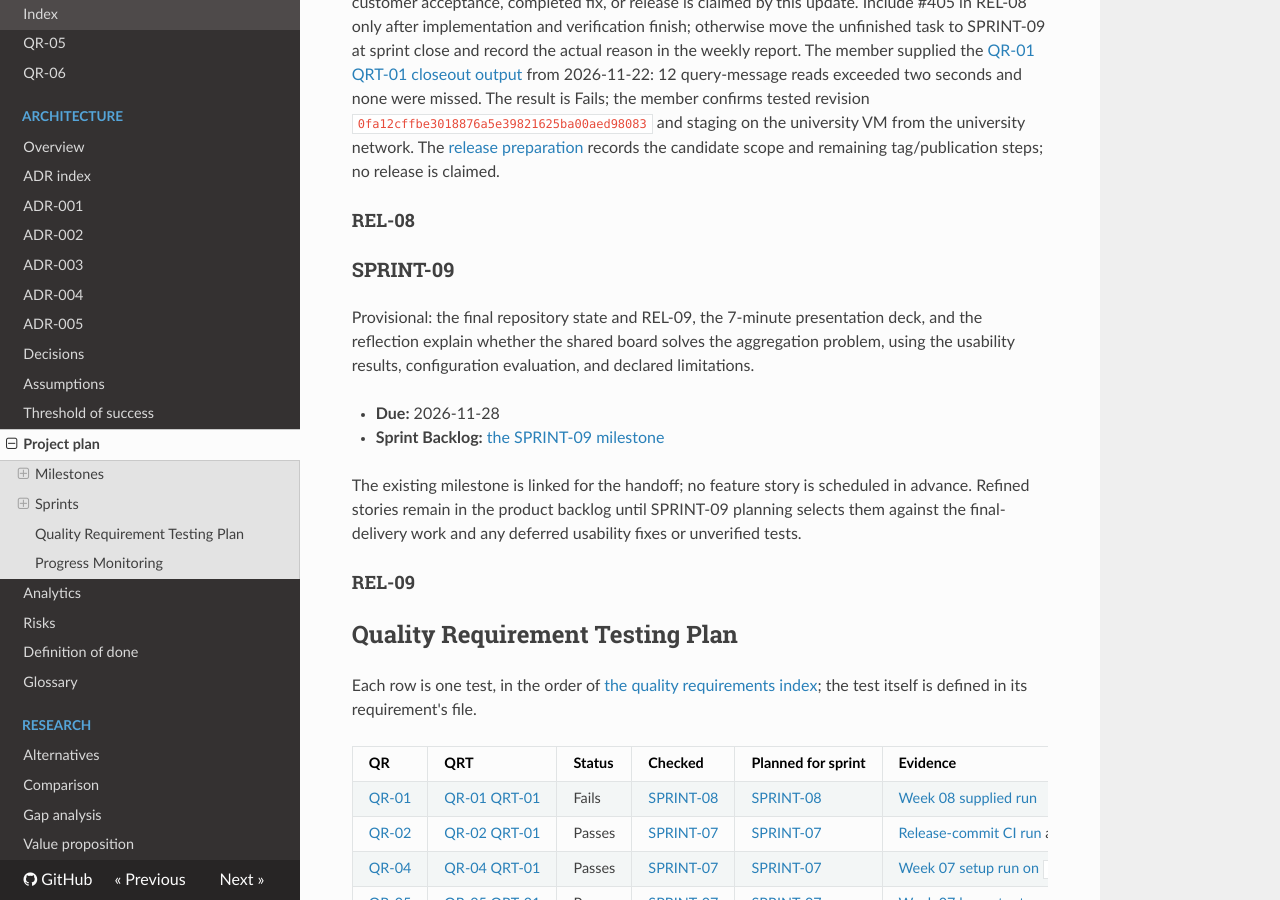
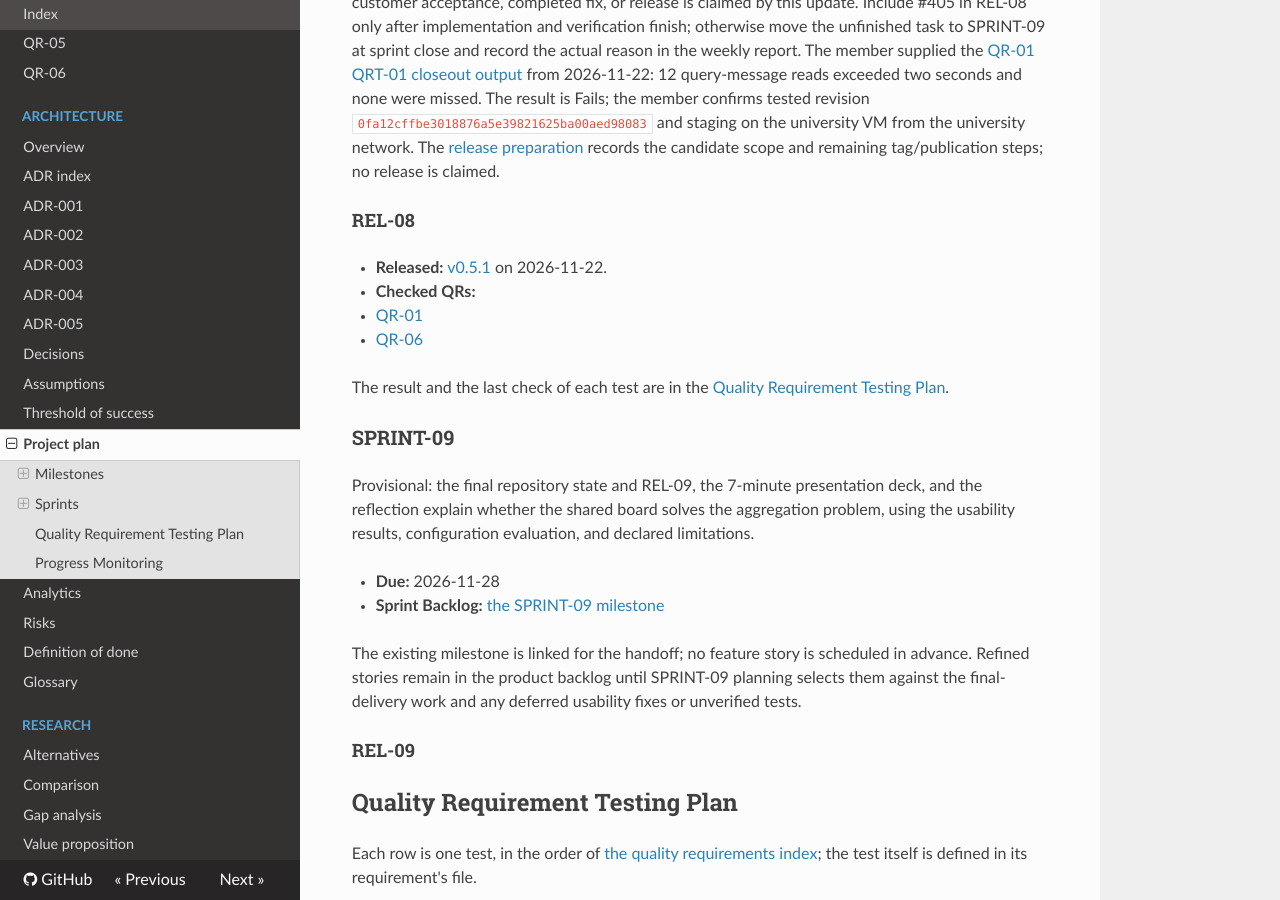
Before and after one commit to WellMadeTeam/workspace-ai-03, an MkDocs documentation site: the page built from docs/project-plan.md, in a window 1280 px wide and 900 px high, scrolled down 5605 px. Built offline with MkDocs 1.6.1, drawn with Linux system fonts in a browser that asks for light colours; nearby versions of some CDN libraries.

Commit message:
docs: record rel-08 as v0.5.1

```diff
--- a/docs/project-plan.md
+++ b/docs/project-plan.md
@@ -177,6 +177,13 @@ The [release preparation](../reports/week-08/release-preparation.md) records the
 
 #### REL-08
 
+- **Released:** [v0.5.1](https://github.com/WellMadeTeam/workspace-ai-03/releases/tag/v0.5.1) on 2026-11-22.
+- **Checked QRs:**
+  - [QR-01](quality-requirements/qr/QR-01.md)
+  - [QR-06](quality-requirements/qr/QR-06.md)
+
+The result and the last check of each test are in the [Quality Requirement Testing Plan](#quality-requirement-testing-plan).
+
 ### SPRINT-09
 
 Provisional: the final repository state and REL-09, the 7-minute presentation deck, and the reflection explain whether the shared board solves the aggregation problem, using the usability results, configuration evaluation, and declared limitations.
```
